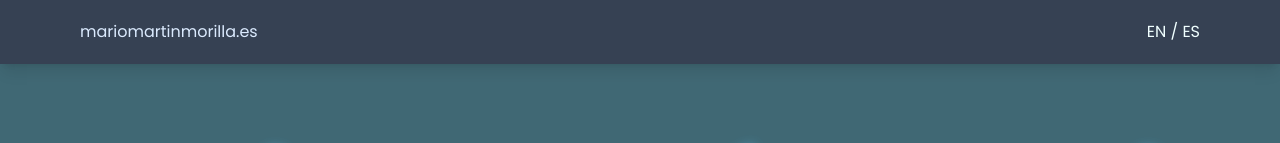
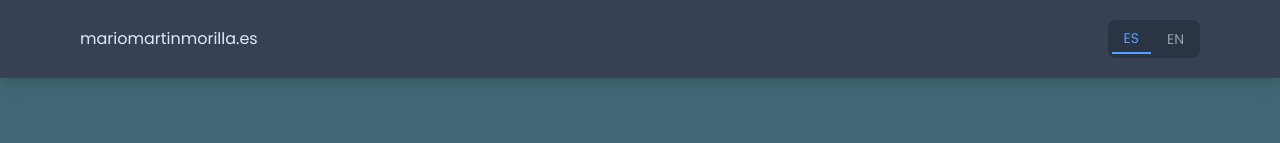
Before and after one commit to IHoracio/porfolio-web, a React (Vite) app: page / in a window 1280 px wide. Shown: the top 143 px of the page. Built offline with nearby package versions, Linux system fonts and the light colour scheme.

Commit message:
Idiome button funcionality

```diff
--- a/src/components/layout/Header.jsx
+++ b/src/components/layout/Header.jsx
@@ -1,17 +1,35 @@
 import '../../styles/index.css';
+import { useLanguage } from '../../contexts/LanguageContext.jsx';
 
 function Header() {
+  const { language, toggleLanguage } = useLanguage();
 
   return (
     <div className="bg-gray-700 p-5 flex justify-between items-center shadow-lg">
       <span className="text-blue-100 md:ml-15">mariomartinmorilla.es</span>
       <div className="mr-2 md:mr-15">
-        <button
-          type="button"
-          className="text-[1rem]"
-        >
-          EN / ES
-        </button>
+        <div className="flex items-center space-x-1 bg-gray-800/50 rounded-lg p-1">
+  <button
+    onClick={() => toggleLanguage()}
+    className={`px-3 py-1 text-sm font-medium ${
+      language === 'es'
+        ? 'text-blue-400 border-b-2 border-blue-400'
+        : 'text-gray-400 hover:text-white'
+    }`}
+  >
+    ES
+  </button>
+  <button
+    onClick={() => toggleLanguage()}
+    className={`px-3 py-1 text-sm font-medium ${
+      language === 'en'
+        ? 'text-blue-400 border-b-2 border-blue-400'
+        : 'text-gray-400 hover:text-white'
+    }`}
+  >
+    EN
+  </button>
+</div>
       </div>
     </div>
   );
--- a/src/components/sections/contacto.jsx
+++ b/src/components/sections/contacto.jsx
@@ -1,6 +1,11 @@
 import cv from '../../assets/documents/CV-MarioMartinMorilla.pdf';
+import es from '../../translations/es';
+import en from '../../translations/en';
+import { useLanguage } from '../../contexts/LanguageContext.jsx';
 
 export default function SobreMi() {
+    const { language } = useLanguage();
+    const t = language === 'es' ? es : en;
   const handleDownloadCV = () => {
     const link = document.createElement('a');
     link.href = cv;
@@ -14,7 +19,7 @@ export default function SobreMi() {
         onClick={handleDownloadCV}
         className="block mx-auto bg-blue-500 hover:bg-blue-600 text-white font-bold py-2 px-4 rounded-lg transition-colors mt-8 mb-6 md:mt-23 lg:mt-20"
       >
-        Descargar CV
+        {t.downloadCV}
       </button>
 
       <div className="flex justify-center gap-4 mt-6 flex-wrap">
--- a/src/components/sections/proyectos.jsx
+++ b/src/components/sections/proyectos.jsx
@@ -1,4 +1,10 @@
+import es from '../../translations/es';
+import en from '../../translations/en';
+import { useLanguage } from '../../contexts/LanguageContext.jsx';
+
 export default function SobreMi() {
+  const { language } = useLanguage();
+  const t = language === 'es' ? es : en;
   return (
     <>
       <div className="relative">
@@ -10,7 +16,7 @@ export default function SobreMi() {
             textShadow: "0 0 10px rgba(180, 210, 255, 0.8)",
           }}
         >
-          &lt;Proyectos 🧑‍💻/&gt;
+          &lt;{t.proyectsTitle}/&gt;
         </h3>
       </div>
 
--- a/src/components/sections/sobreMi.jsx
+++ b/src/components/sections/sobreMi.jsx
@@ -1,6 +1,12 @@
 import profilePic from '../../assets/images/profile.png'
 import aureola from '../../assets/images/aureolaBlue.png';
+import es from '../../translations/es';
+import en from '../../translations/en';
+import { useLanguage } from '../../contexts/LanguageContext.jsx';
 export default function SobreMi() {
+  const { language } = useLanguage();
+  const t = language === 'es' ? es : en;
+
   return (
     <>
       <div className="relative">
@@ -13,12 +19,12 @@ export default function SobreMi() {
             textShadow: "0 0 10px rgba(180, 210, 255, 0.8)",
           }}
         >
-          &lt;Contactame 😁/&gt;
+          &lt;{t.contactTitle}/&gt;
         </h3>
       </div>
       <img src={profilePic} alt="Imagen de Perfil" className="w-36 h-36 rounded-lg shadow-md border-2 border-gray-300 object-cover mx-auto mt-10 md:w-64 md:h-64 lg:mt-15" style={{ objectPosition: "50% 0%" }} />
       <p className="font-mono ml-10 mr-10 text-center text-lg mt-10 md:text-xl md:mt-10 lg:ml-60 lg:mr-60">
-        ¡Hola! Soy Mario, un apasionado desarrollador web con experiencia en la creación de aplicaciones modernas y eficientes. Me encanta aprender nuevas tecnologías y mejorar mis habilidades constantemente.
+        {t.aboutText}
       </p>
     </>
   );
--- /dev/null
+++ b/src/contexts/LanguageContext.jsx
@@ -0,0 +1,21 @@
+import { createContext, useState, useContext } from 'react';
+
+const LanguageContext = createContext();
+
+export function LanguageProvider({ children }) {
+  const [language, setLanguage] = useState('es');
+
+  const toggleLanguage = () => {
+    setLanguage(prev => prev === 'es' ? 'en' : 'es');
+  };
+
+  return (
+    <LanguageContext.Provider value={{ language, toggleLanguage }}>
+      {children}
+    </LanguageContext.Provider>
+  );
+}
+
+export function useLanguage() {
+  return useContext(LanguageContext);
+}
--- a/src/main.jsx
+++ b/src/main.jsx
@@ -1,12 +1,13 @@
 import { StrictMode } from 'react'
 import { createRoot } from 'react-dom/client'
 import './styles/index.css'
-import Header from './components/layout/Header.jsx'
 import App from './App.jsx'
-import Footer from './components/layout/Footer.jsx'
+import { LanguageProvider } from './contexts/LanguageContext.jsx'
 
 createRoot(document.getElementById('root')).render(
   <StrictMode>
-    <App />
-  </StrictMode>,
+    <LanguageProvider>
+      <App />
+    </LanguageProvider>
+  </StrictMode>
 )
--- /dev/null
+++ b/src/translations/en.js
@@ -0,0 +1,6 @@
+export default {
+  contactTitle: "Contact me 😁",
+  aboutText: "Hello! I'm Mario, a passionate web developer with experience in creating modern and efficient applications. I love learning new technologies and constantly improving my skills.",
+  downloadCV: "Download CV",
+  proyectsTitle: "Projects 🧑‍💻"
+};
--- /dev/null
+++ b/src/translations/es.js
@@ -0,0 +1,6 @@
+export default {
+  contactTitle: "Contactame 😁",
+  aboutText: "¡Hola! Soy Mario, un apasionado desarrollador web con experiencia en la creación de aplicaciones modernas y eficientes. Me encanta aprender nuevas tecnologías y mejorar mis habilidades constantemente.",
+  downloadCV: "Descargar CV",
+  proyectsTitle: "Proyectos 🧑‍💻"
+};
```
